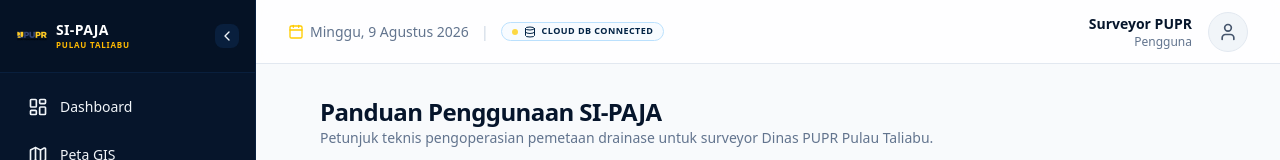
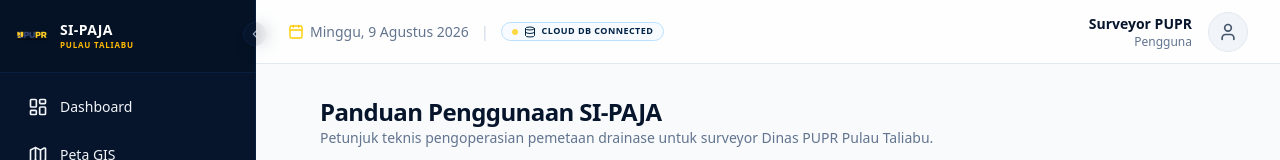
Before and after one commit to umamit/si-paja, a Next.js app: page /help in a window 1280 px wide. Shown: the top 160 px of the page. Built offline with nearby package versions, Linux system fonts and the light colour scheme; no server answers.

Commit message:
Reposition sidebar toggle button to a floating circular border button for improved visibility

```diff
--- a/src/components/shared/sidebar.tsx
+++ b/src/components/shared/sidebar.tsx
@@ -43,10 +43,21 @@ export function Sidebar() {
   ];
 
   return (
-    <aside className={`bg-slate-900 border-r border-slate-800 text-slate-100 flex flex-col h-screen sticky top-0 transition-all duration-300 ${isCollapsed ? 'w-16' : 'w-64'}`}>
-      <div className="p-4 border-b border-slate-800 flex items-center justify-between gap-2 bg-slate-950/40 min-h-[73px]">
+    <aside className={`bg-slate-900 border-r border-slate-800 text-slate-100 flex flex-col h-screen sticky top-0 transition-all duration-300 relative ${isCollapsed ? 'w-16' : 'w-64'}`}>
+      {/* Floating Toggle Button on the border edge */}
+      <button
+        onClick={toggleCollapse}
+        title={isCollapsed ? "Buka Sidebar" : "Lipat Sidebar"}
+        className="absolute -right-3 top-5.5 z-[99] h-6 w-6 rounded-full border border-slate-800 bg-slate-900 hover:bg-slate-800 text-slate-400 hover:text-white flex items-center justify-center shadow-lg transition-transform hover:scale-110 shrink-0"
+      >
+        {isCollapsed ? <ChevronRight className="h-3.5 w-3.5" /> : <ChevronLeft className="h-3.5 w-3.5" />}
+      </button>
+
+      <div className={`p-4 border-b border-slate-800 flex items-center gap-3 bg-slate-950/40 min-h-[73px] overflow-hidden ${
+        isCollapsed ? 'justify-center' : 'justify-start'
+      }`}>
         {/* eslint-disable-next-line @next/next/no-img-element */}
-        <img src="/logo-pupr.png" alt="PUPR" className="h-8 w-auto shrink-0 mx-auto" />
+        <img src="/logo-pupr.png" alt="PUPR" className="h-8 w-auto shrink-0" />
 
         {!isCollapsed && (
           <div className="flex-1 min-w-0 transition-opacity duration-200">
@@ -54,10 +65,6 @@ export function Sidebar() {
             <p className="text-[8px] tracking-widest text-amber-400 uppercase font-bold truncate">Pulau Taliabu</p>
           </div>
         )}
-
-        <button onClick={toggleCollapse} className="p-1 rounded-md bg-slate-800 hover:bg-slate-700 text-slate-350 hover:text-slate-100 transition-colors shrink-0">
-          {isCollapsed ? <ChevronRight className="h-4 w-4" /> : <ChevronLeft className="h-4 w-4" />}
-        </button>
       </div>
 
       <nav className="flex-1 p-3 space-y-1">
```
